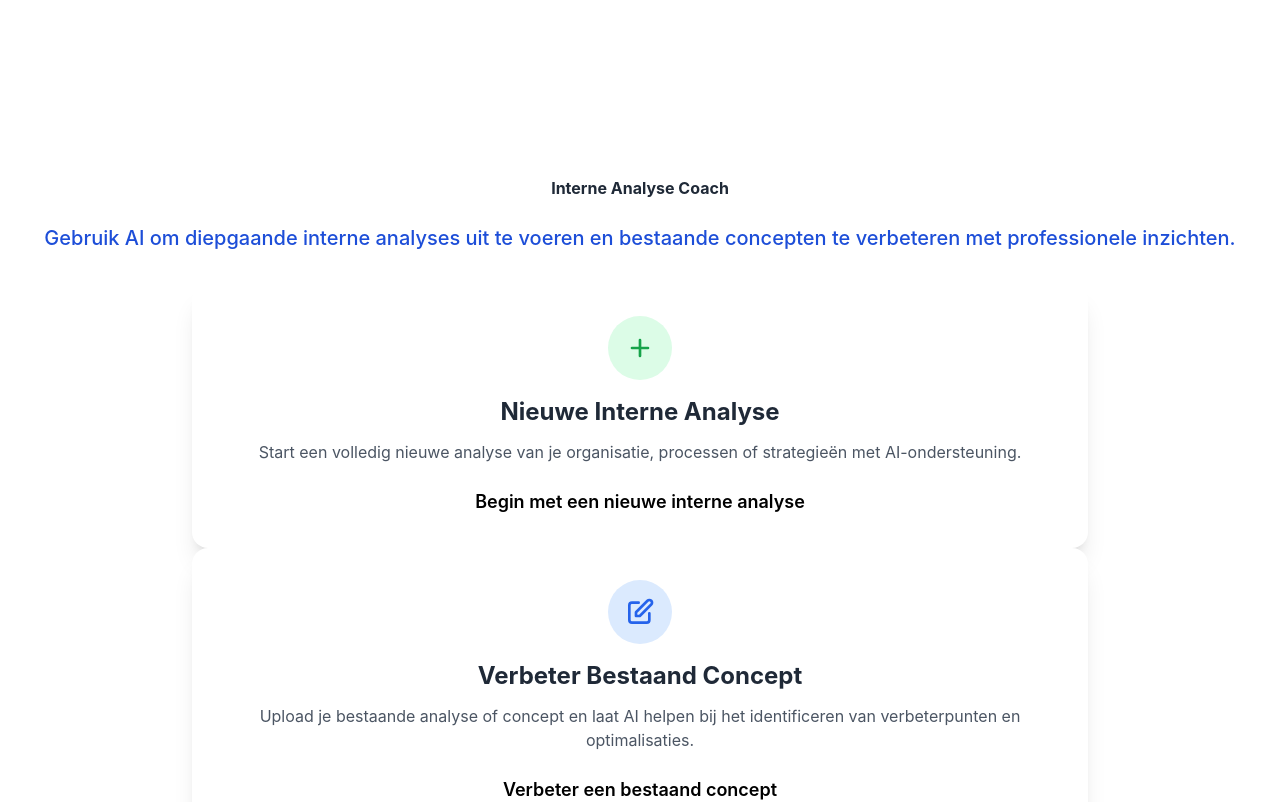
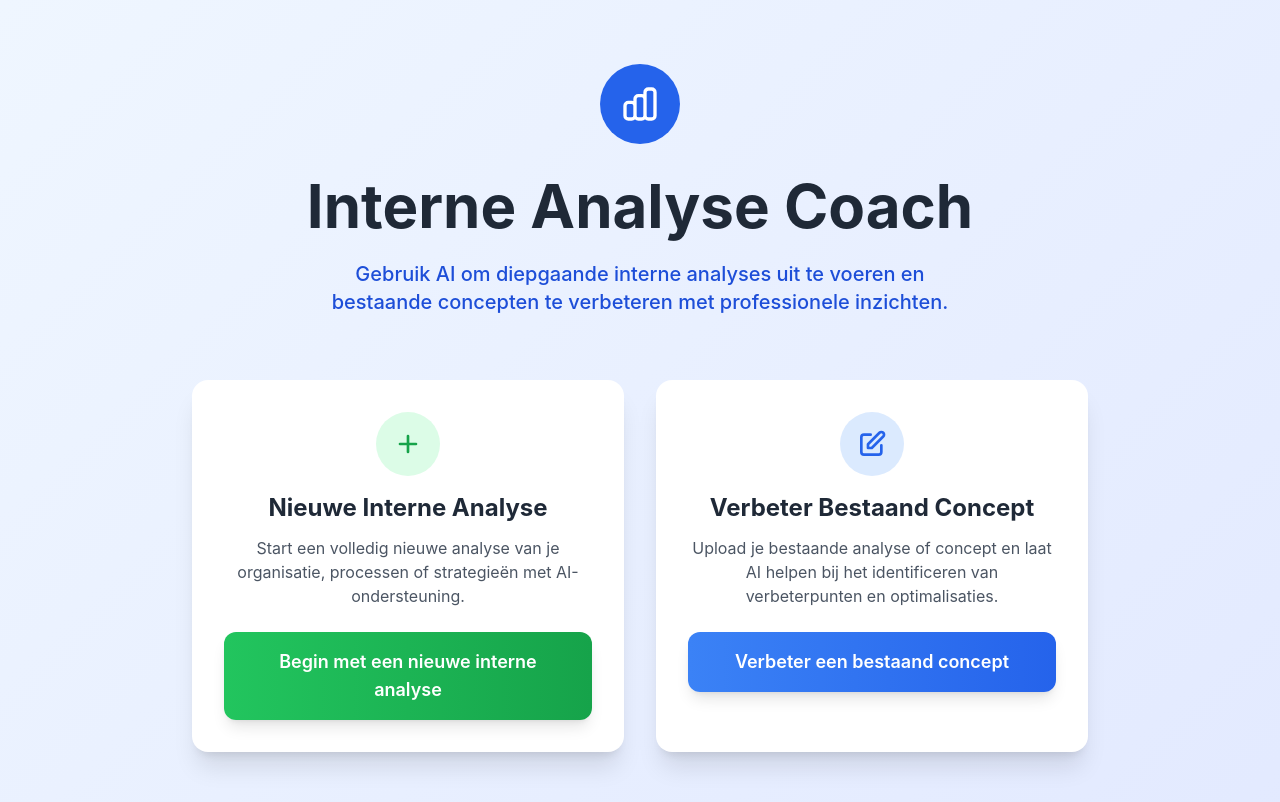
Before and after one commit to SuzannedeGroot1981/Interne-Analyse-Coach, a Next.js app: page / in a window 1280 px wide. Shown: the top 802 px of the page. Built offline with nearby package versions, Linux system fonts and the light colour scheme.

Commit message:
Voeg Hogeschool Leiden groen toe aan Tailwind

```diff
--- a/tailwind.config.js
+++ b/tailwind.config.js
@@ -1,12 +1,16 @@
 /** @type {import('tailwindcss').Config} */
 module.exports = {
   content: [
-    './src/pages/**/*.{js,ts,jsx,tsx,mdx}',
-    './src/components/**/*.{js,ts,jsx,tsx,mdx}',
-    './src/app/**/*.{js,ts,jsx,tsx,mdx}',
+    './pages/**/*.{js,ts,jsx,tsx,mdx}',
+    './components/**/*.{js,ts,jsx,tsx,mdx}',
+    './app/**/*.{js,ts,jsx,tsx,mdx}',
   ],
   theme: {
-    extend: {},
+    extend: {
+      colors: {
+        primary: "#005b4f", // Hogeschool Leiden groen
+      },
+    },
   },
   plugins: [],
 }
```
